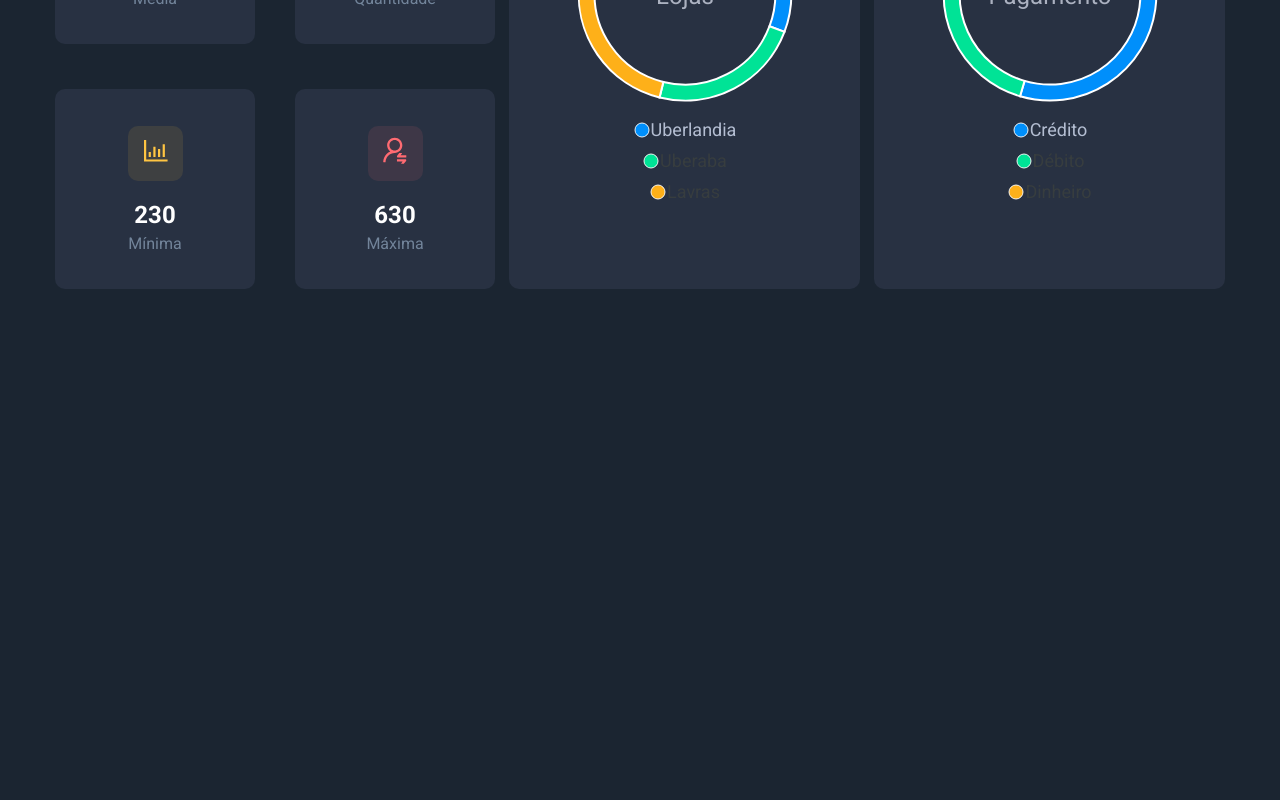
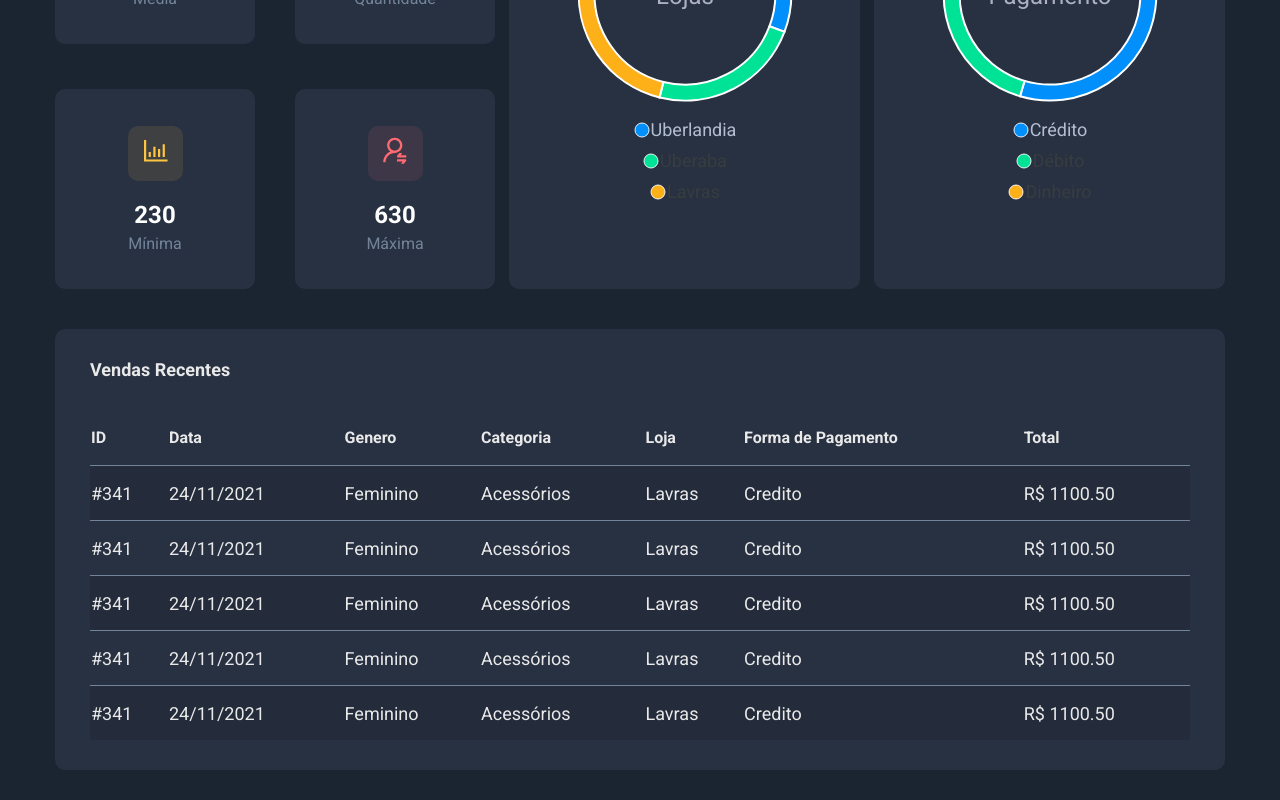
Before and after one commit to denesreis/bluedot-dashboard, a React (Create React App) app in the folder front-web/: page / in a window 1280 px wide. Shown: the part 816-1616 px from the top of the page. Before the commit the page ends 1145 px from the top, so only its background shows below. Built offline with nearby package versions, Linux system fonts and the light colour scheme.

Commit message:
Componente sales-tables adicionado

```diff
--- a/front-web/src/App.tsx
+++ b/front-web/src/App.tsx
@@ -5,6 +5,7 @@
 import PieChartCard from './components/pie-chart-card';
 import SalesByDate from './components/sales-by-date';
 import SalesSummary from './components/sales-summary';
+import SalesTable from './components/sales-tables';
 
 function App() {
 	return (
@@ -26,6 +27,7 @@
 						series={[60, 30, 20]}
 					/>
 				</div>
+				<SalesTable />
 			</div>
 		</>
 	);
--- a/front-web/src/components/sales-summary/index.tsx
+++ b/front-web/src/components/sales-summary/index.tsx
@@ -1,5 +1,5 @@
-import React from 'react';
 import './styles.css';
+
 import SalesSummaryCard from './sales-summary-card';
 import { ReactComponent as AvatarIcon } from '../../assets/avatar-icon.svg';
 import { ReactComponent as BarChartIcon } from '../../assets/bar-chart-icon.svg';
--- /dev/null
+++ b/front-web/src/components/sales-tables/index.tsx
@@ -0,0 +1,71 @@
+import './styles.css';
+
+function SalesTable() {
+	return (
+		<div className="sales-table-container base-card">
+			<h3 className="sales-table-title"> Vendas Recentes</h3>
+			<table className="sales-table">
+				<thead>
+					<tr>
+						<th>ID</th>
+						<th>Data</th>
+						<th>Genero</th>
+						<th>Categoria</th>
+						<th>Loja</th>
+						<th>Forma de Pagamento</th>
+						<th>Total</th>
+					</tr>
+				</thead>
+				<tbody>
+					<tr>
+						<td>#341</td>
+						<td>24/11/2021</td>
+						<td>Feminino</td>
+						<td>Acessórios</td>
+						<td>Lavras</td>
+						<td>Credito</td>
+						<td>R$ 1100.50</td>
+					</tr>
+					<tr>
+						<td>#341</td>
+						<td>24/11/2021</td>
+						<td>Feminino</td>
+						<td>Acessórios</td>
+						<td>Lavras</td>
+						<td>Credito</td>
+						<td>R$ 1100.50</td>
+					</tr>
+					<tr>
+						<td>#341</td>
+						<td>24/11/2021</td>
+						<td>Feminino</td>
+						<td>Acessórios</td>
+						<td>Lavras</td>
+						<td>Credito</td>
+						<td>R$ 1100.50</td>
+					</tr>
+					<tr>
+						<td>#341</td>
+						<td>24/11/2021</td>
+						<td>Feminino</td>
+						<td>Acessórios</td>
+						<td>Lavras</td>
+						<td>Credito</td>
+						<td>R$ 1100.50</td>
+					</tr>
+					<tr>
+						<td>#341</td>
+						<td>24/11/2021</td>
+						<td>Feminino</td>
+						<td>Acessórios</td>
+						<td>Lavras</td>
+						<td>Credito</td>
+						<td>R$ 1100.50</td>
+					</tr>
+				</tbody>
+			</table>
+		</div>
+	);
+}
+
+export default SalesTable;
--- /dev/null
+++ b/front-web/src/components/sales-tables/styles.css
@@ -0,0 +1,45 @@
+.sales-table-container{
+ margin-bottom: 30px;
+ padding: 30px 35px;
+
+
+}
+
+.sales-table-title{
+  font-size: 18px;
+  color: var(--light-color);
+}
+
+.sales-table{
+  width: 100%;
+  margin-top: 30px;
+  border-spacing: 0;  /*Para retirar os espaços entre as colunas da borda, para ficar linha continua*/
+
+}
+
+.sales-table thead th { /*Elemento mais baixo nível no cabeçalho*/
+  text-align: left; /*Alinhando a esquerda as colunas*/
+  height: 55px; /*Todas as linhas tem o mesmo tamanho*/
+  font-size: 16px;
+}
+
+.sales-table tbody td { /*Elemento mais baixo nível da linha do cabecalho*/
+  height: 55px;
+  border-top: 1px solid var(--grey-light-125-color); /*Definindo a borda do topo das linhas da tabela*/
+  font-size: 18px;
+  transition: background .2s; /*Quando munda o background vai aplicar um transition de 0.3 segundos para mudar o background mais lento*/
+}
+
+.sales-table tbody tr:hover > td { /*Para colocar o efeito quando ocorrer o hover por cima da linha*/
+  background-color: var(--grey-light-150-color);
+
+}
+.sales-table tbody tr:nth-child(even){ /*Para todo o elemento filho par(even)*/
+  background-color: var(--primary-color);
+
+}
+
+.sales-table tbody tr:nth-child(odd){ /*Para todo o elemento filho impar(odd)*/
+  background-color: rgb(0,0,0,0.1); /*Vai ter um rgb opaco*/
+
+}
```
